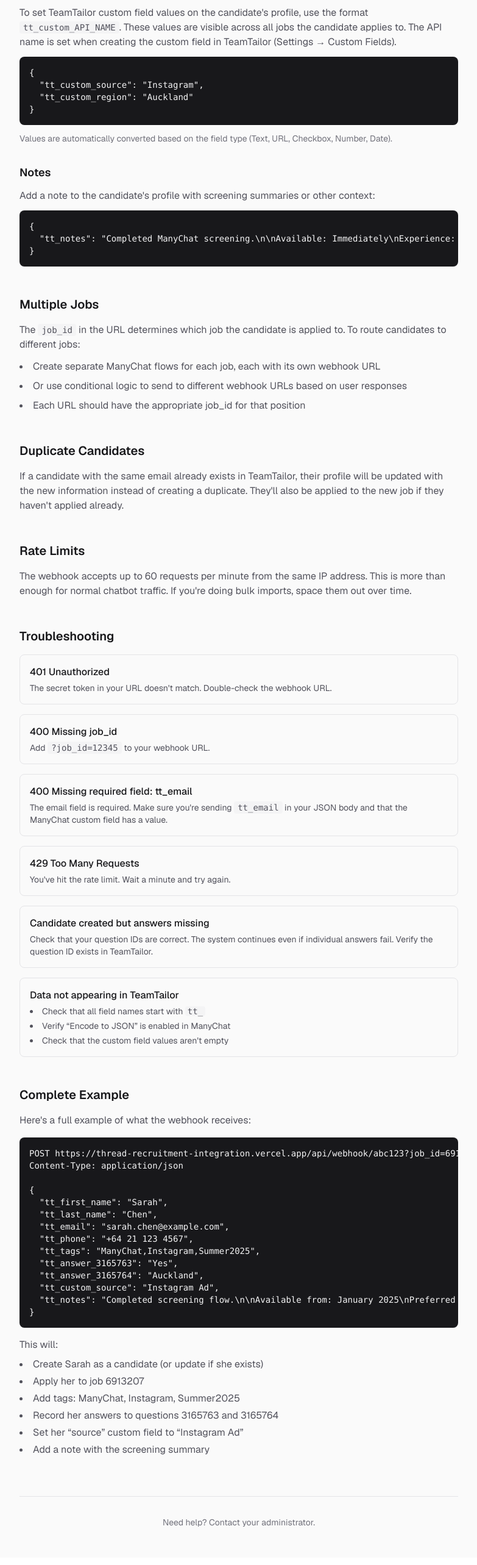
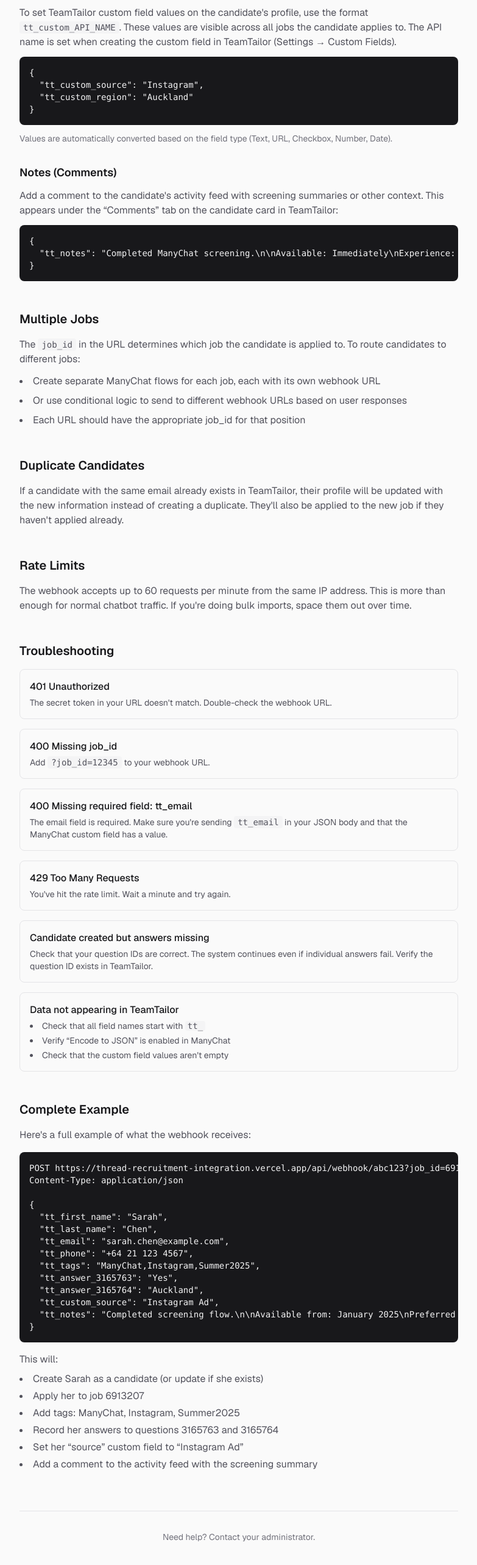
Before and after one commit to Thread-Recruitment/thread-recruitment-integration, a Next.js app: page /docs in a window 1280 px wide. Shown: the part 3907-6473 px from the top of the page at 61% size, without its empty margins (248-1031 px from the left). Built offline with nearby package versions, Linux system fonts and the light colour scheme.

Commit message:
Update tt_notes to clarify it creates a comment

```diff
--- a/app/docs/page.tsx
+++ b/app/docs/page.tsx
@@ -294,10 +294,11 @@ export default function DocsPage() {
           </p>
 
           <h3 className="mb-3 mt-8 text-lg font-semibold text-zinc-900 dark:text-zinc-100">
-            Notes
+            Notes (Comments)
           </h3>
           <p className="mb-3 text-zinc-600 dark:text-zinc-400">
-            Add a note to the candidate&apos;s profile with screening summaries or other context:
+            Add a comment to the candidate&apos;s activity feed with screening summaries or other context.
+            This appears under the &ldquo;Comments&rdquo; tab on the candidate card in TeamTailor:
           </p>
           <CodeBlock>
             {`{
@@ -394,7 +395,7 @@ Content-Type: application/json
             <li>Add tags: ManyChat, Instagram, Summer2025</li>
             <li>Record her answers to questions 3165763 and 3165764</li>
             <li>Set her &ldquo;source&rdquo; custom field to &ldquo;Instagram Ad&rdquo;</li>
-            <li>Add a note with the screening summary</li>
+            <li>Add a comment to the activity feed with the screening summary</li>
           </ul>
         </Section>
 
```
